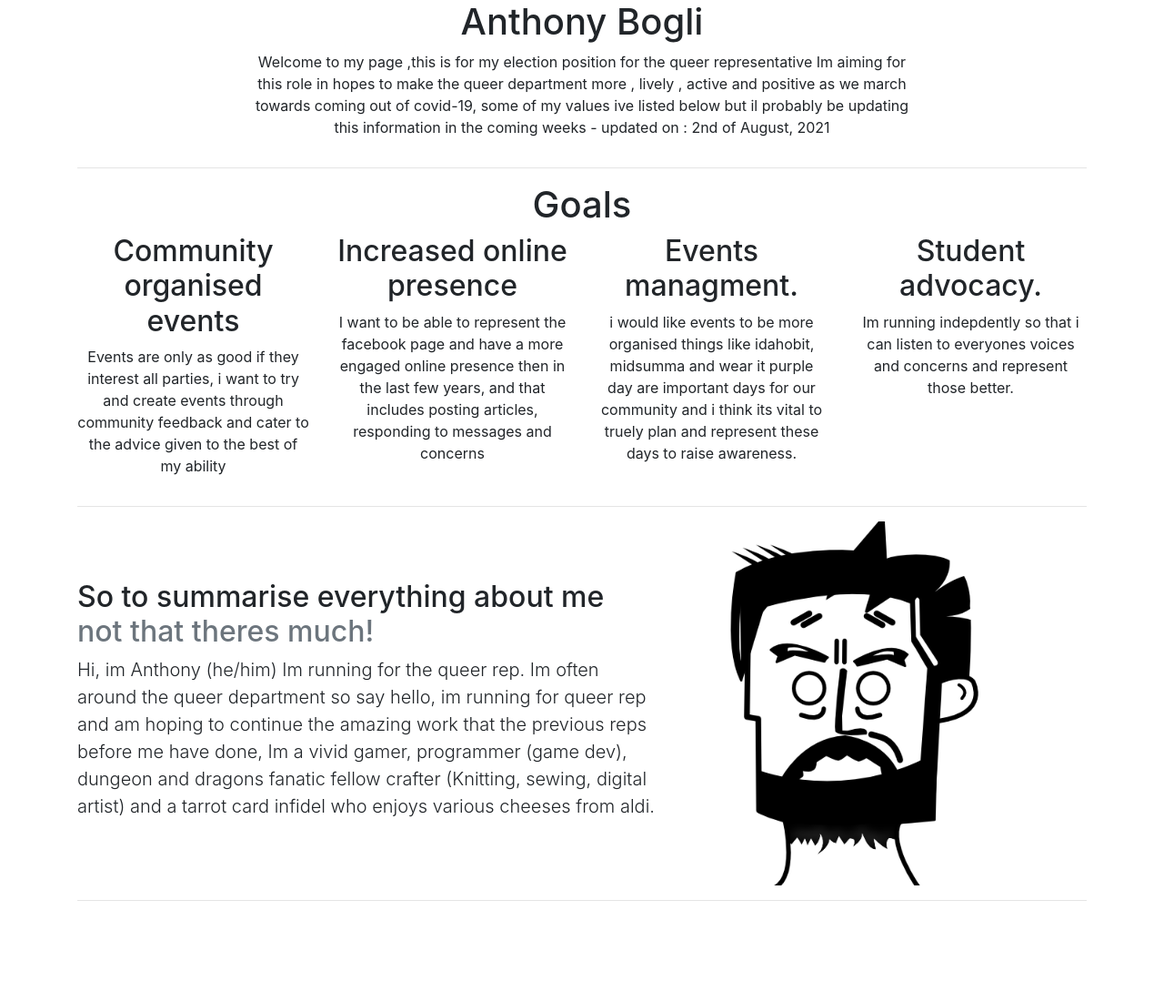
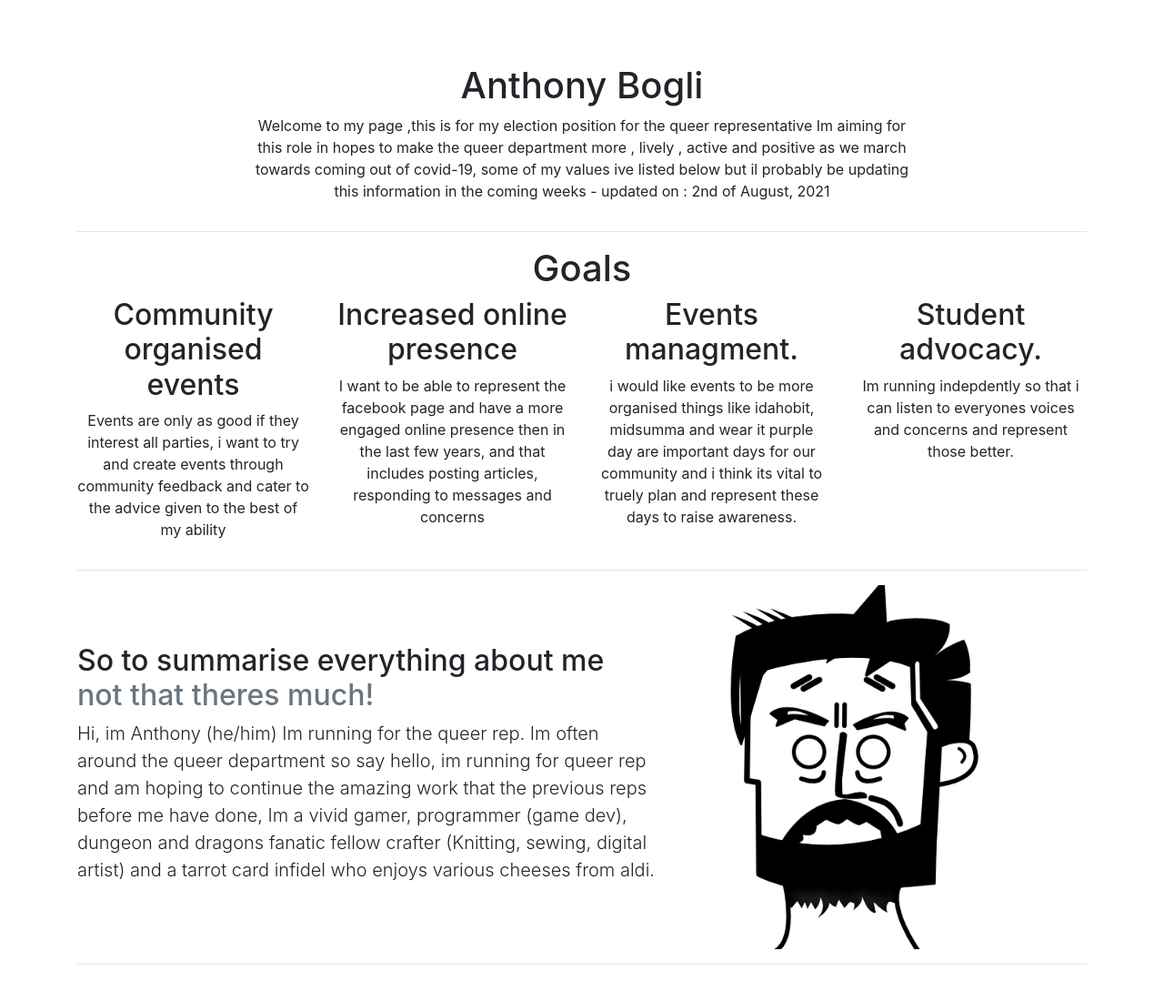
Before and after one commit to monarchshield/MonarchSite, a plain HTML site: page election.html in a window 1280 px wide. Shown: the top 1100 px of the page at 91% size. Drawn offline with nearby package versions, Linux system fonts and the light colour scheme.

Commit message:
Making the header look better

```diff
--- a/election.html
+++ b/election.html
@@ -37,7 +37,7 @@
 		<!-- Heading title -->
 			<div class="col-md-4"> </div>
 			<div class="col-md-4">
-				<h1 style="text-align:center"> Anthony Bogli </h1>
+				<h1 style="text-align:center; padding-top:20%"> Anthony Bogli </h1>
 			</div>
 			<div class="col-md-4"> </div>
 
```
